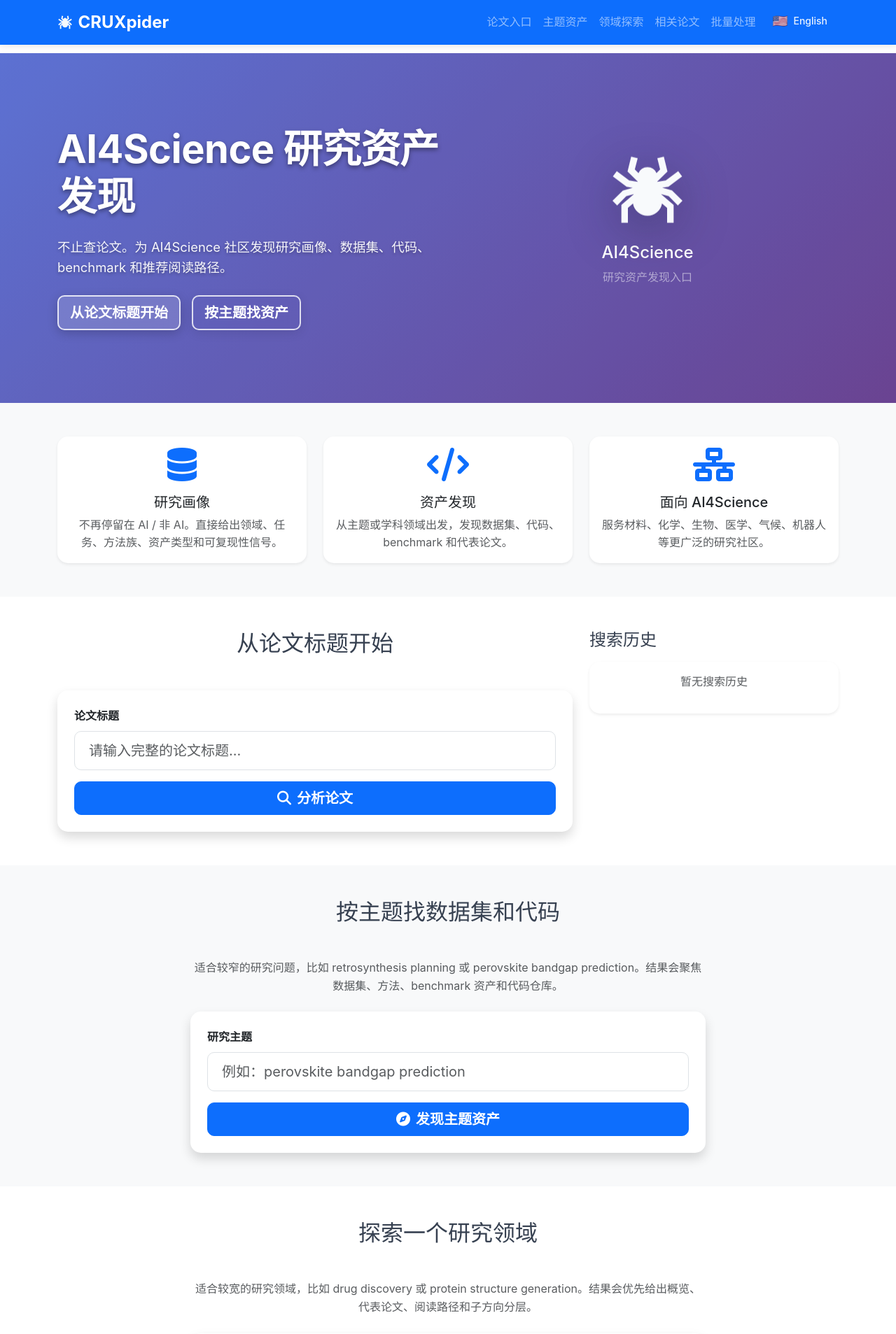
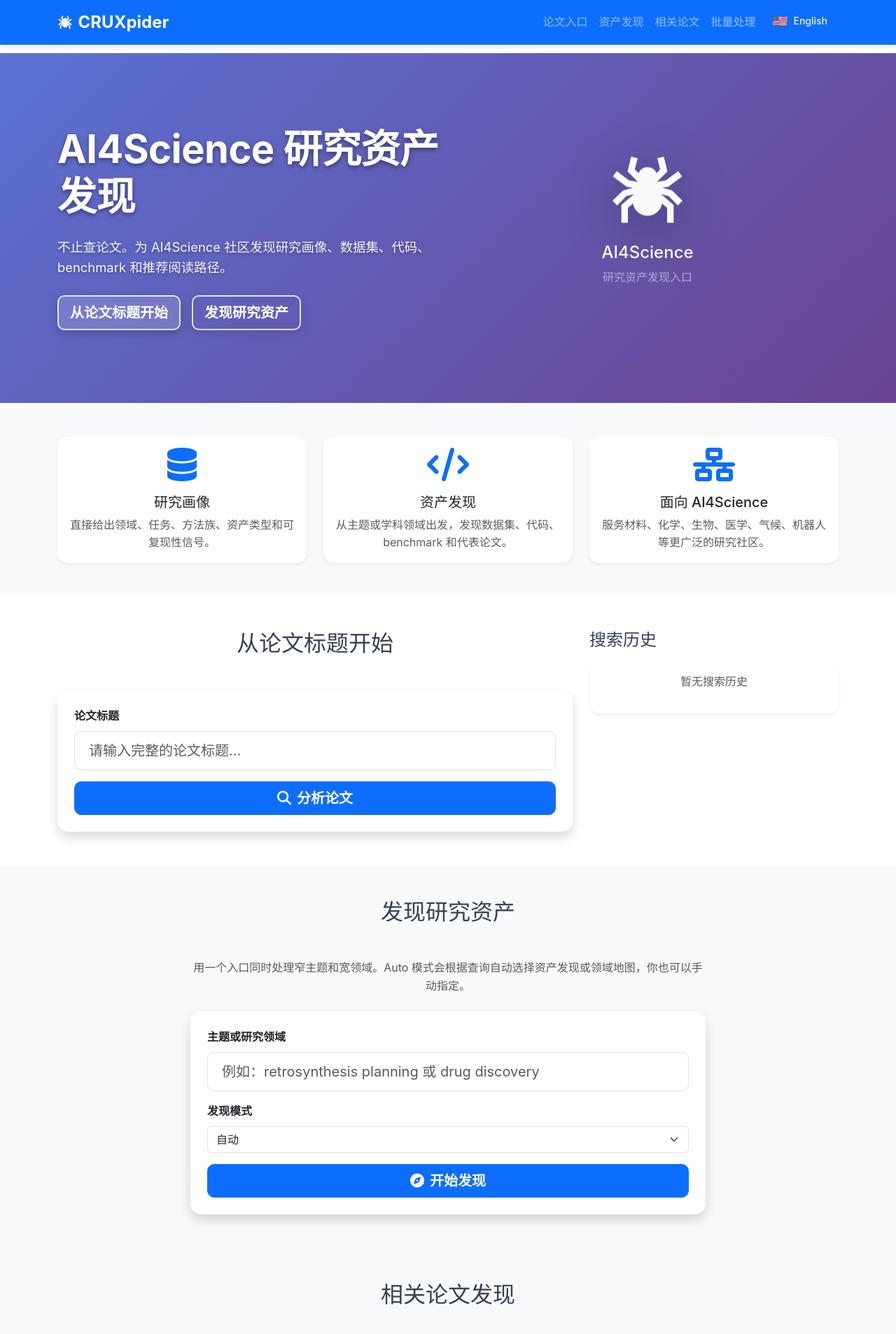
Before and after one commit to crux-project/CRUXpider, a Flask app: page / in a window 1280 px wide. Shown: the top 1907 px of the page at 70% size. Run offline with Flask 3, Linux system fonts and the light colour scheme; data that the repository does not hold is empty; some libraries are stand-ins or nearby versions.

Commit message:
Unify research asset discovery entry (#7)

```diff
--- a/app.py
+++ b/app.py
@@ -122,13 +122,13 @@ def find_relevant_papers():
 def explore_assets():
     data = request.get_json(silent=True) or {}
     query = (data.get("query") or "").strip()
-    mode = (data.get("mode") or "topic").strip().lower()
+    mode = (data.get("mode") or "auto").strip().lower()
     max_papers = int(data.get("max_papers", 5))
 
     if not query:
         return jsonify({"error": "请输入研究主题或研究领域"}), 400
-    if mode not in {"topic", "area"}:
-        return jsonify({"error": "mode 必须是 topic 或 area"}), 400
+    if mode not in {"auto", "topic", "area"}:
+        return jsonify({"error": "mode 必须是 auto、topic 或 area"}), 400
 
     result = engine.explore_research_assets(query, mode=mode, max_papers=max_papers)
     return jsonify(result)
--- a/static/js/main.js
+++ b/static/js/main.js
@@ -200,14 +200,9 @@ function initializeEventListeners() {
         searchForm.addEventListener('submit', handlePaperSearch);
     }
 
-    const topicAssetForm = document.getElementById('topicAssetForm');
-    if (topicAssetForm) {
-        topicAssetForm.addEventListener('submit', handleTopicAssetSearch);
-    }
-
-    const areaExploreForm = document.getElementById('areaExploreForm');
-    if (areaExploreForm) {
-        areaExploreForm.addEventListener('submit', handleAreaExplore);
+    const assetDiscoveryForm = document.getElementById('assetDiscoveryForm');
+    if (assetDiscoveryForm) {
+        assetDiscoveryForm.addEventListener('submit', handleAssetDiscovery);
     }
 
     // Relevant papers form
@@ -279,25 +274,15 @@ async function handlePaperSearch(e) {
     }
 }
 
-async function handleTopicAssetSearch(e) {
+async function handleAssetDiscovery(e) {
     e.preventDefault();
+    const mode = document.getElementById('assetDiscoveryMode')?.value || 'auto';
     await handleResearchAssetSearch({
-        mode: 'topic',
-        inputId: 'topicQuery',
-        loadingId: 'topicAssetsLoading',
-        resultsId: 'topicAssetsResults',
-        emptyMessage: currentLanguage === 'en' ? 'Please enter a research topic' : '请输入研究主题',
-    });
-}
-
-async function handleAreaExplore(e) {
-    e.preventDefault();
-    await handleResearchAssetSearch({
-        mode: 'area',
-        inputId: 'areaQuery',
-        loadingId: 'areaExploreLoading',
-        resultsId: 'areaExploreResults',
-        emptyMessage: currentLanguage === 'en' ? 'Please enter a research area' : '请输入研究领域',
+        mode,
+        inputId: 'assetDiscoveryQuery',
+        loadingId: 'assetDiscoveryLoading',
+        resultsId: 'assetDiscoveryResults',
+        emptyMessage: currentLanguage === 'en' ? 'Please enter a topic or research area' : '请输入主题或研究领域',
     });
 }
 
@@ -726,6 +711,7 @@ function displayResearchAssetResults(data, resultsId) {
         zh: {
             assistant_brief: '研究助手摘要',
             asset_brief: '资产发现摘要',
+            auto_mode: '自动判断',
             route_intro: '先看整体研究画像，再从起步论文切入，最后检查公开资产和下一步动作。',
             about_area: '这个方向在研究什么',
             start_here: '建议从这里开始',
@@ -752,6 +738,7 @@ function displayResearchAssetResults(data, resultsId) {
         en: {
             assistant_brief: 'Research Assistant Brief',
             asset_brief: 'Asset Finder Brief',
+            auto_mode: 'Auto-selected',
             route_intro: 'Start with the research profile, read an anchor paper, then inspect public assets and next actions.',
             about_area: 'What this area is about',
             start_here: 'Start Here',
@@ -783,6 +770,10 @@ function displayResearchAssetResults(data, resultsId) {
             <div class="card result-card fade-in">
                 <div class="result-header">
                     <h4 class="mb-0"><i class="fas fa-compass me-2"></i>${escapeHtml(data.query)}</h4>
+                    <div class="mt-2">
+                        <span class="paper-meta-chip">${escapeHtml(data.requested_mode === 'auto' ? t.auto_mode : data.requested_mode)}</span>
+                        <span class="paper-meta-chip">${escapeHtml(data.mode)}</span>
+                    </div>
                 </div>
                 <div class="result-body">
                     ${formatResearchBrief(data.research_brief, data.research_profile, t, lang)}
@@ -799,6 +790,10 @@ function displayResearchAssetResults(data, resultsId) {
             <div class="card result-card fade-in">
                 <div class="result-header">
                     <h4 class="mb-0"><i class="fas fa-boxes-stacked me-2"></i>${escapeHtml(data.query)}</h4>
+                    <div class="mt-2">
+                        <span class="paper-meta-chip">${escapeHtml(data.requested_mode === 'auto' ? t.auto_mode : data.requested_mode)}</span>
+                        <span class="paper-meta-chip">${escapeHtml(data.mode)}</span>
+                    </div>
                 </div>
                 <div class="result-body">
                     ${formatTopicAssetFinder(data, t, lang)}
--- a/templates/api_docs.html
+++ b/templates/api_docs.html
@@ -96,7 +96,7 @@
 
                 <section id="explore" class="mb-5">
                     <h2>研究资产探索</h2>
-                    <p>按模式返回两种不同结果：`topic` 返回资产发现视图，`area` 返回研究路线图视图。</p>
+                    <p>统一入口支持三种模式：`auto` 自动判断，`topic` 返回资产发现视图，`area` 返回研究路线图视图。</p>
                     <div class="card">
                         <div class="card-header">
                             <code>POST /api/explore_assets</code>
@@ -105,7 +105,7 @@
                             <h6>请求体：</h6>
                             <pre><code class="language-json">{
   "query": "perovskite bandgap prediction",
-  "mode": "topic",
+  "mode": "auto",
   "max_papers": 5
 }</code></pre>
 
@@ -113,6 +113,7 @@
                             <pre><code class="language-json">{
   "query": "perovskite bandgap prediction",
   "mode": "topic",
+  "requested_mode": "auto",
   "research_profile": {
     "domains": ["materials"],
     "tasks": ["property prediction"],
--- a/templates/index.html
+++ b/templates/index.html
@@ -28,10 +28,7 @@
                         <a class="nav-link" href="#search" data-en="Paper Lookup" data-zh="论文入口">论文入口</a>
                     </li>
                     <li class="nav-item">
-                        <a class="nav-link" href="#topic-assets" data-en="Topic Assets" data-zh="主题资产">主题资产</a>
-                    </li>
-                    <li class="nav-item">
-                        <a class="nav-link" href="#area-explore" data-en="Area Explore" data-zh="领域探索">领域探索</a>
+                        <a class="nav-link" href="#asset-discovery" data-en="Asset Discovery" data-zh="资产发现">资产发现</a>
                     </li>
                     <li class="nav-item">
                         <a class="nav-link" href="#relevant" data-en="Related Papers" data-zh="相关论文">相关论文</a>
@@ -65,8 +62,8 @@
                         <button class="btn btn-primary btn-lg" onclick="scrollToSection('search')" data-en="Find from a Paper Title" data-zh="从论文标题开始">
                             <i class="fas fa-search me-2"></i><span data-en="Find from a Paper Title" data-zh="从论文标题开始">从论文标题开始</span>
                         </button>
-                        <button class="btn btn-outline-primary btn-lg" onclick="scrollToSection('topic-assets')" data-en="Find Assets for a Topic" data-zh="按主题找资产">
-                            <i class="fas fa-compass me-2"></i><span data-en="Find Assets for a Topic" data-zh="按主题找资产">按主题找资产</span>
+                        <button class="btn btn-outline-primary btn-lg" onclick="scrollToSection('asset-discovery')" data-en="Discover Research Assets" data-zh="发现研究资产">
+                            <i class="fas fa-compass me-2"></i><span data-en="Discover Research Assets" data-zh="发现研究资产">发现研究资产</span>
                         </button>
                     </div>
                 </div>
@@ -94,7 +91,7 @@
                                 <i class="fas fa-database fa-3x text-primary"></i>
                             </div>
                             <h5 class="card-title" data-en="Research Profile" data-zh="研究画像">研究画像</h5>
-                            <p class="card-text text-muted" data-en="Go beyond AI-or-not. Profile domains, tasks, method families, artifacts, and reproducibility signals." data-zh="不再停留在 AI / 非 AI。直接给出领域、任务、方法族、资产类型和可复现性信号。">不再停留在 AI / 非 AI。直接给出领域、任务、方法族、资产类型和可复现性信号。</p>
+                            <p class="card-text text-muted" data-en="Domains, tasks, method families, artifacts, and reproducibility signals." data-zh="直接给出领域、任务、方法族、资产类型和可复现性信号。">直接给出领域、任务、方法族、资产类型和可复现性信号。</p>
                         </div>
                     </div>
                 </div>
@@ -176,73 +173,45 @@
         </div>
     </section>
 
-    <section id="topic-assets" class="py-5 bg-light">
+    <section id="asset-discovery" class="py-5 bg-light">
         <div class="container">
             <div class="row justify-content-center">
                 <div class="col-lg-8">
-                    <h2 class="text-center mb-5" data-en="Find Datasets and Code for a Topic" data-zh="按主题找数据集和代码">按主题找数据集和代码</h2>
-                    <p class="text-center text-muted mb-4" data-en="Use this for narrow problems such as retrosynthesis planning or perovskite bandgap prediction. The result focuses on datasets, methods, benchmark assets, and repositories." data-zh="适合较窄的研究问题，比如 retrosynthesis planning 或 perovskite bandgap prediction。结果会聚焦数据集、方法、benchmark 资产和代码仓库。">
-                        适合较窄的研究问题，比如 retrosynthesis planning 或 perovskite bandgap prediction。结果会聚焦数据集、方法、benchmark 资产和代码仓库。
+                    <h2 class="text-center mb-5" data-en="Discover Research Assets" data-zh="发现研究资产">发现研究资产</h2>
+                    <p class="text-center text-muted mb-4" data-en="Use one input for both narrow topics and broad areas. Auto mode chooses asset finder or area map based on the query, and you can override it when needed." data-zh="用一个入口同时处理窄主题和宽领域。Auto 模式会根据查询自动选择资产发现或领域地图，你也可以手动指定。">
+                        用一个入口同时处理窄主题和宽领域。Auto 模式会根据查询自动选择资产发现或领域地图，你也可以手动指定。
                     </p>
                     <div class="card border-0 shadow">
                         <div class="card-body p-4">
-                            <form id="topicAssetForm">
+                            <form id="assetDiscoveryForm">
                                 <div class="mb-3">
-                                    <label for="topicQuery" class="form-label fw-semibold" data-en="Research Topic" data-zh="研究主题">研究主题</label>
-                                    <input type="text" class="form-control form-control-lg" id="topicQuery"
-                                           placeholder="例如：perovskite bandgap prediction" data-placeholder-en="e.g. perovskite bandgap prediction" data-placeholder-zh="例如：perovskite bandgap prediction">
+                                    <label for="assetDiscoveryQuery" class="form-label fw-semibold" data-en="Topic or Research Area" data-zh="主题或研究领域">主题或研究领域</label>
+                                    <input type="text" class="form-control form-control-lg" id="assetDiscoveryQuery"
+                                           placeholder="例如：retrosynthesis planning 或 drug discovery" data-placeholder-en="e.g. retrosynthesis planning or drug discovery" data-placeholder-zh="例如：retrosynthesis planning 或 drug discovery">
+                                </div>
+                                <div class="mb-3">
+                                    <label for="assetDiscoveryMode" class="form-label fw-semibold" data-en="Discovery Mode" data-zh="发现模式">发现模式</label>
+                                    <select class="form-select" id="assetDiscoveryMode">
+                                        <option value="auto" data-en="Auto" data-zh="自动">自动</option>
+                                        <option value="topic" data-en="Asset Finder" data-zh="资产发现">资产发现</option>
+                                        <option value="area" data-en="Area Map" data-zh="领域地图">领域地图</option>
+                                    </select>
                                 </div>
                                 <div class="d-grid">
                                     <button type="submit" class="btn btn-primary btn-lg">
-                                        <i class="fas fa-compass me-2"></i><span data-en="Find Topic Assets" data-zh="发现主题资产">发现主题资产</span>
+                                        <i class="fas fa-compass me-2"></i><span data-en="Discover Assets" data-zh="开始发现">开始发现</span>
                                     </button>
                                 </div>
                             </form>
                         </div>
                     </div>
-                    <div id="topicAssetsLoading" class="text-center mt-4" style="display: none;">
+                    <div id="assetDiscoveryLoading" class="text-center mt-4" style="display: none;">
                         <div class="spinner-border text-primary" role="status">
                             <span class="visually-hidden">搜索中...</span>
                         </div>
-                        <p class="mt-3 text-muted">正在分析研究主题，请稍候...</p>
+                        <p class="mt-3 text-muted">正在发现研究资产，请稍候...</p>
                     </div>
-                    <div id="topicAssetsResults" class="mt-4" style="display: none;"></div>
-                </div>
-            </div>
-        </div>
-    </section>
-
-    <section id="area-explore" class="py-5">
-        <div class="container">
-            <div class="row justify-content-center">
-                <div class="col-lg-8">
-                    <h2 class="text-center mb-5" data-en="Explore a Research Area" data-zh="探索一个研究领域">探索一个研究领域</h2>
-                    <p class="text-center text-muted mb-4" data-en="Use this for broader areas such as drug discovery or protein structure generation. The result prioritizes overview, representative papers, reading path, and subdirection layers." data-zh="适合较宽的研究领域，比如 drug discovery 或 protein structure generation。结果会优先给出概览、代表论文、阅读路径和子方向分层。">
-                        适合较宽的研究领域，比如 drug discovery 或 protein structure generation。结果会优先给出概览、代表论文、阅读路径和子方向分层。
-                    </p>
-                    <div class="card border-0 shadow">
-                        <div class="card-body p-4">
-                            <form id="areaExploreForm">
-                                <div class="mb-3">
-                                    <label for="areaQuery" class="form-label fw-semibold" data-en="Research Area" data-zh="研究领域">研究领域</label>
-                                    <input type="text" class="form-control form-control-lg" id="areaQuery"
-                                           placeholder="例如：protein structure generation" data-placeholder-en="e.g. protein structure generation" data-placeholder-zh="例如：protein structure generation">
-                                </div>
-                                <div class="d-grid">
-                                    <button type="submit" class="btn btn-success btn-lg">
-                                        <i class="fas fa-globe me-2"></i><span data-en="Explore Area" data-zh="探索领域">探索领域</span>
-                                    </button>
-                                </div>
-                            </form>
-                        </div>
-                    </div>
-                    <div id="areaExploreLoading" class="text-center mt-4" style="display: none;">
-                        <div class="spinner-border text-success" role="status">
-                            <span class="visually-hidden">搜索中...</span>
-                        </div>
-                        <p class="mt-3 text-muted">正在探索研究领域，请稍候...</p>
-                    </div>
-                    <div id="areaExploreResults" class="mt-4" style="display: none;"></div>
+                    <div id="assetDiscoveryResults" class="mt-4" style="display: none;"></div>
                 </div>
             </div>
         </div>
```
Also changed, not shown: cruxpider_engine.py (+38 -2 lines), tests/test_app_routes.py (+2 -0 lines), tests/test_engine_cache.py (+60 -0 lines), README.md.
